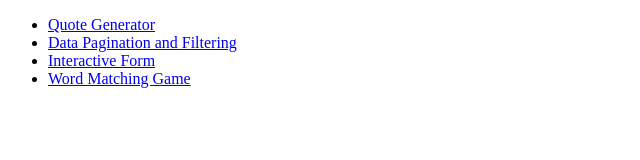
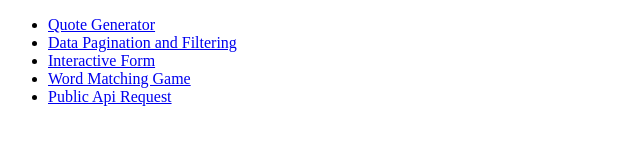
Before and after one commit to SethEvry/SethEvry.github.io, a plain HTML site: page index.html in a window 1280 px wide. Shown: the whole page, without its empty margins (0-640 px from the left). Drawn offline with Linux system fonts and the light colour scheme.

Commit message:
Update index.html

```diff
--- a/index.html
+++ b/index.html
@@ -13,6 +13,7 @@
             <li><a href="/data-pagination-and-filtering" target="_blank">Data Pagination and Filtering</a></li>
             <li><a href="/interactive-form" target="_blank">Interactive Form</a></li>
             <li><a href="/oop-game" target="_blank">Word Matching Game</a></li>
+            <li><a href="/public-api-request" target="_blank">Public Api Request</a></li>
 
         </ul>
     </div>
```
